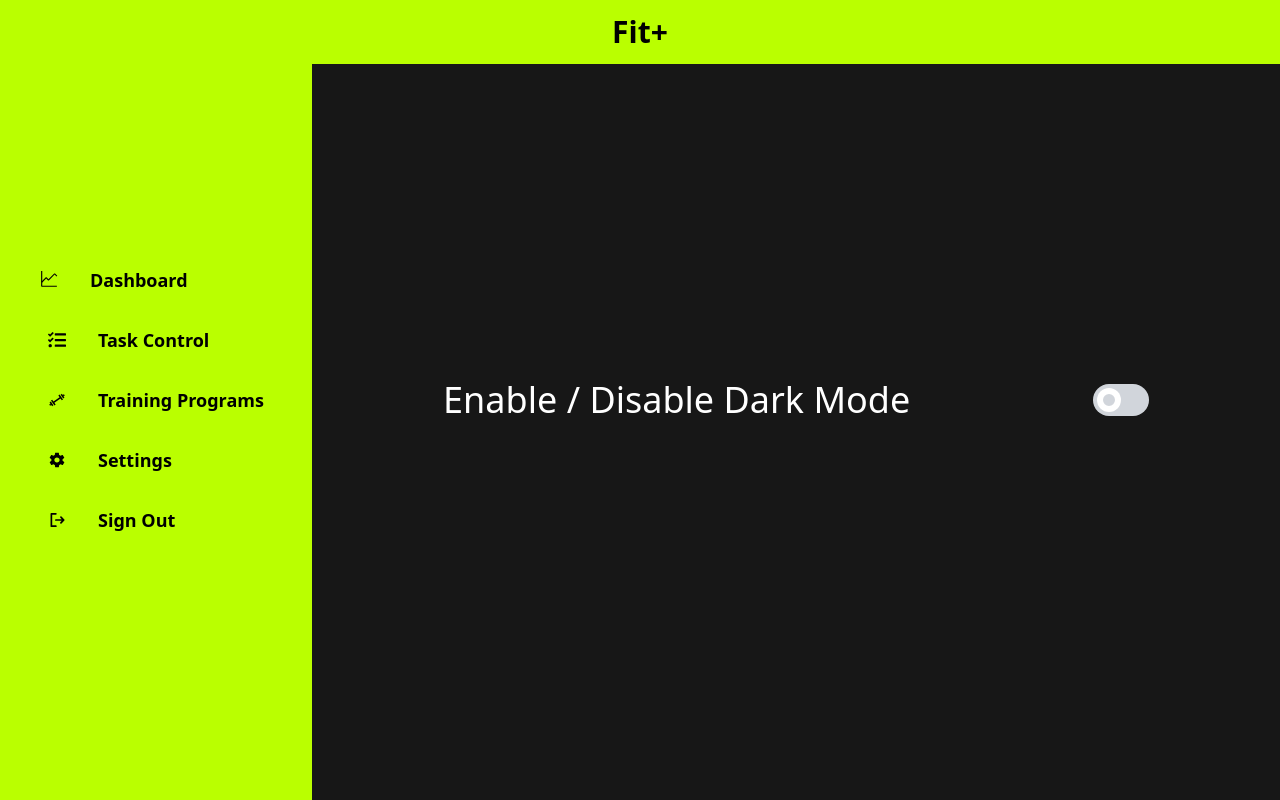
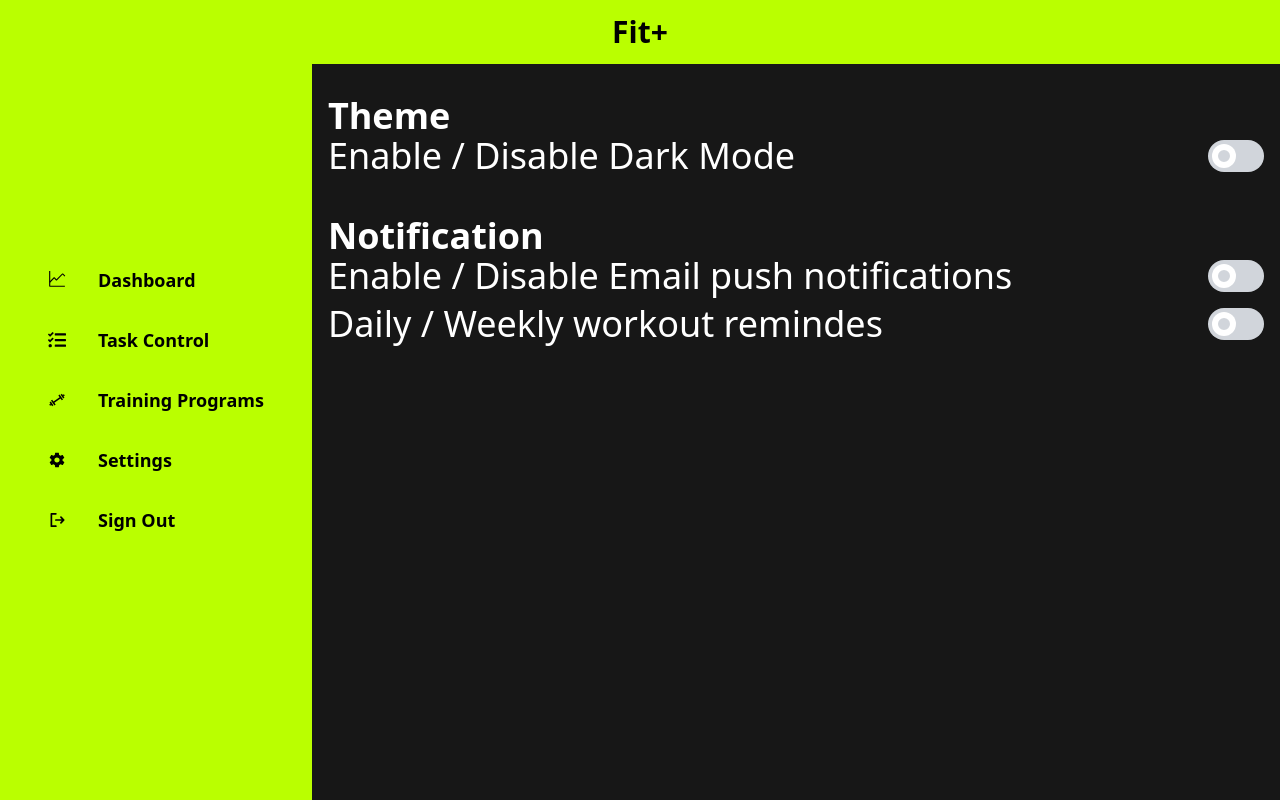
Before and after one commit to amalvelloth/fitplus-fitness-tracker-frontend, a React (Vite) app: page /settings in a window 1280 px wide. Built offline with nearby package versions, Linux system fonts and the light colour scheme.

Commit message:
added options on settings

```diff
--- a/src/components/DesktopMenu.jsx
+++ b/src/components/DesktopMenu.jsx
@@ -17,7 +17,7 @@ function DesktopMenu() {
             <ul className='flex flex-col items-start justify-center h-full '>
 
                 <NavLink to="/dashboard" className="w-full text-lg font-bold" activeClassName="underline">
-                    <li className='w-full py-4 px-10 flex items-center hover:bg-neutral-900 text-black hover:text-white'>
+                    <li className='w-full py-4 px-12 flex items-center hover:bg-neutral-900 text-black hover:text-white'>
                         <VscGraphLine className='me-8'/>
                         Dashboard
                     </li>
--- a/src/pages/Settings.jsx
+++ b/src/pages/Settings.jsx
@@ -5,10 +5,15 @@ function Settings() {
   return (
     <section className='flex'>
       <DesktopMenu />
-      <div className='h-screen w-full flex items-center justify-center bg-neutral-900'>
+      <div className='h-screen w-full flex-col items-center justify-center bg-neutral-900'>
+        <div className="profile">
 
-        <div className="flex items-center w-full justify-around mx-10">
-          <h1 className='text-white text-4xl max-sm:text-base'>Enable / Disable Dark Mode</h1>
+        </div>
+        <div className="flex-col pt-24 py-16 px-4 h-screen items-center w-full justify-center">
+          <div className="flex-col mb-10">
+            <h1 className='text-white text-4xl font-extrabold max-sm:text-2xl'>Theme</h1>
+            <div className="flex items-center justify-between">
+              <h1 className='text-white text-4xl max-sm:text-sm'>Enable / Disable Dark Mode</h1>
               <label
                 class="relative inline-block h-8 w-14 max-sm:h-6 max-sm:w-12 cursor-pointer rounded-full bg-gray-300 transition [-webkit-tap-highlight-color:_transparent] has-[:checked]:bg-black has-[:checked]:border-[0.5px] border-opacity-40 border-white"
               >
@@ -18,6 +23,34 @@ function Settings() {
                 ></span>
               </label>
             </div>
+          </div>
+          <div className="flex-col mb-8">
+            <h1 className='text-white text-4xl font-extrabold max-sm:text-2xl'>Notification</h1>
+            <div className="flex items-center justify-between">
+              <h1 className='text-white text-4xl max-sm:text-sm'>Enable / Disable Email push notifications</h1>
+              <label
+                class="relative inline-block h-8 w-14 max-sm:h-6 max-sm:w-12 cursor-pointer rounded-full bg-gray-300 transition [-webkit-tap-highlight-color:_transparent] has-[:checked]:bg-black has-[:checked]:border-[0.5px] border-opacity-40 border-white"
+              >
+                <input class="peer sr-only" id="AcceptConditions" type="checkbox" />
+                <span
+                  class="absolute inset-y-0 start-0 m-1 size-6 max-sm:size-4 rounded-full bg-gray-300 ring-[6px] ring-inset ring-white transition-all peer-checked:start-8 peer-checked:w-2 peer-checked:bg-white peer-checked:ring-transparent"
+                ></span>
+              </label>
+            </div>
+            <div className="flex items-center justify-between mt-2">
+              <h1 className='text-white text-4xl max-sm:text-sm'>Daily / Weekly workout remindes</h1>
+              <label
+                class="relative inline-block h-8 w-14 max-sm:h-6 max-sm:w-12 cursor-pointer rounded-full bg-gray-300 transition [-webkit-tap-highlight-color:_transparent] has-[:checked]:bg-black has-[:checked]:border-[0.5px] border-opacity-40 border-white"
+              >
+                <input class="peer sr-only" id="AcceptConditions" type="checkbox" />
+                <span
+                  class="absolute inset-y-0 start-0 m-1 size-6 max-sm:size-4 rounded-full bg-gray-300 ring-[6px] ring-inset ring-white transition-all peer-checked:start-8 peer-checked:w-2 peer-checked:bg-white peer-checked:ring-transparent"
+                ></span>
+              </label>
+            </div>
+          </div>
+
+        </div>
 
       </div>
     </section>
--- a/src/pages/TrainingPrograms.jsx
+++ b/src/pages/TrainingPrograms.jsx
@@ -6,7 +6,10 @@ function TrainingPrograms() {
     <section className='flex'>
       <DesktopMenu />
       <div className='h-screen w-full flex items-center justify-center bg-neutral-900'>
-        <h1 className='text-white text-4xl'>Training Programs</h1>
+        <div className="flex-col">
+          <h1 className='text-white text-4xl'>Training Programs</h1>
+          <h1 className='text-white text-xl mt-4'>... some other API fetching here ...</h1>
+        </div>
       </div>
     </section>
   )
```
Lines whose indentation alone changed are shown as unchanged.
